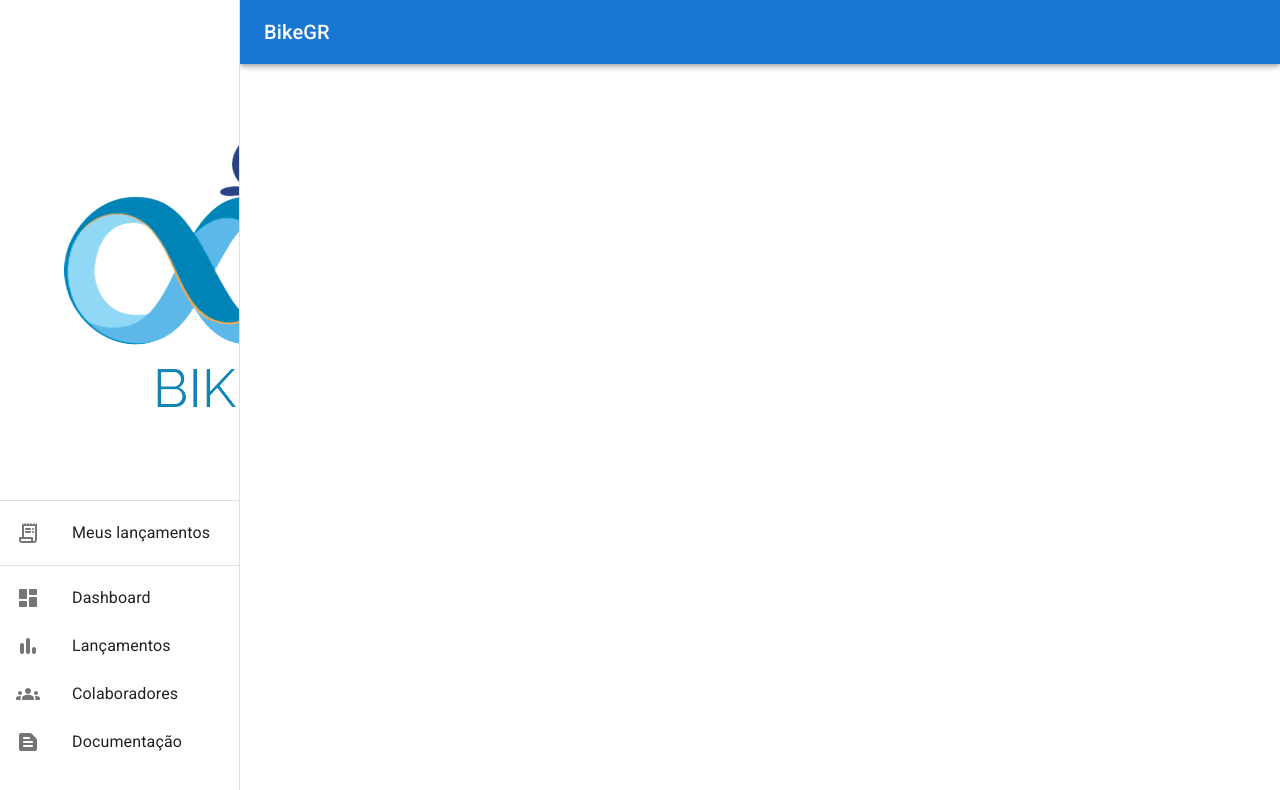
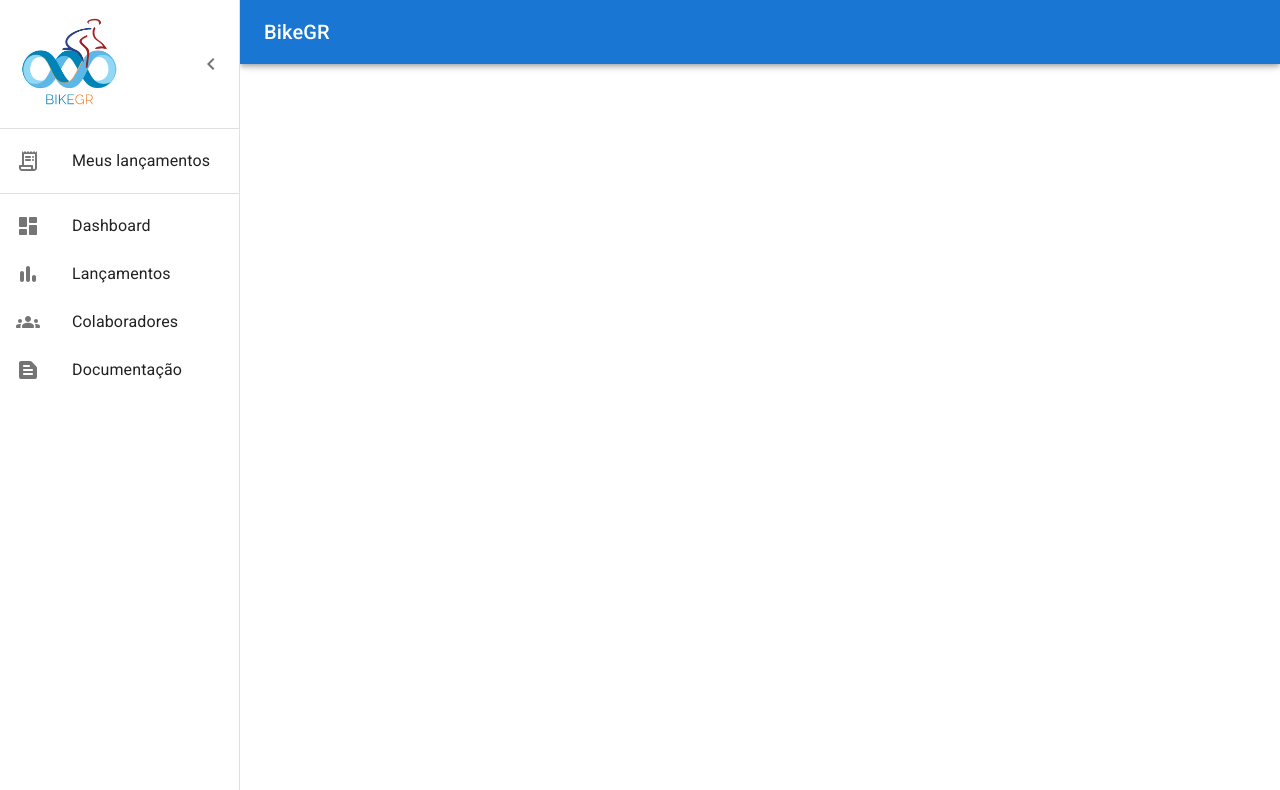
Before and after one commit to andrade-bruno/modalgr-training-process, a React (Create React App) app in the folder 04/web/: page / in a window 1280 px wide. Shown: the top 790 px of the page. Built offline with nearby package versions, Linux system fonts and the light colour scheme.

Commit message:
fix(1143): defined dashboard Logo dimensions

```diff
--- a/04/web/src/pages/Default/index.tsx
+++ b/04/web/src/pages/Default/index.tsx
@@ -28,7 +28,7 @@ import {
 } from '@mui/icons-material'
 
 import { useTheme } from '@mui/material/styles'
-import { AppBar, DrawerHeader, drawerWidth, Main } from './styles'
+import { AppBar, DrawerHeader, drawerWidth, LogoMenuDrawer, Main } from './styles'
 
 import { adminPages as admPages, userPages as usPages } from 'static/pagination'
 import IPagination from 'interfaces/IPagination'
@@ -80,7 +80,7 @@ export default function DefaultPage() {
 				open={open}
 			>
 				<DrawerHeader sx={{ display: 'flex', justifyContent: 'space-between' }}>
-					<img src='/assets/logo.png' alt='Logo' />
+					<LogoMenuDrawer src='/assets/logo.png' alt='Logo' />
 					<IconButton onClick={handleDrawerClose}>
 						{theme.direction === 'ltr' ? <ChevronLeft /> : <ChevronRight />}
 					</IconButton>
--- a/04/web/src/pages/Default/styles.ts
+++ b/04/web/src/pages/Default/styles.ts
@@ -49,3 +49,9 @@ export const DrawerHeader = styled('div')(({ theme }) => ({
 	...theme.mixins.toolbar,
 	justifyContent: 'flex-end',
 }))
+
+export const LogoMenuDrawer = styled('img')`
+	object-fit: contain;
+	max-width: 10rem;
+	max-height: 8rem;
+`
```
